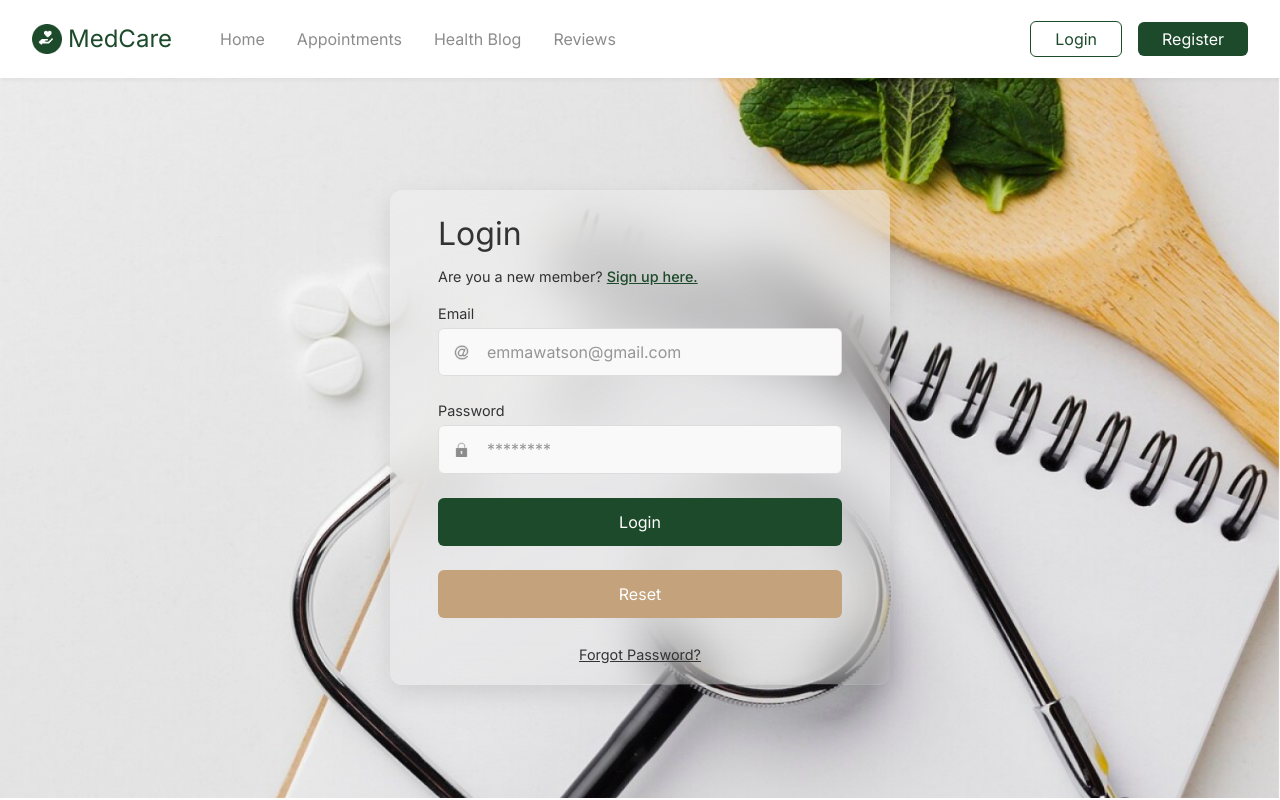
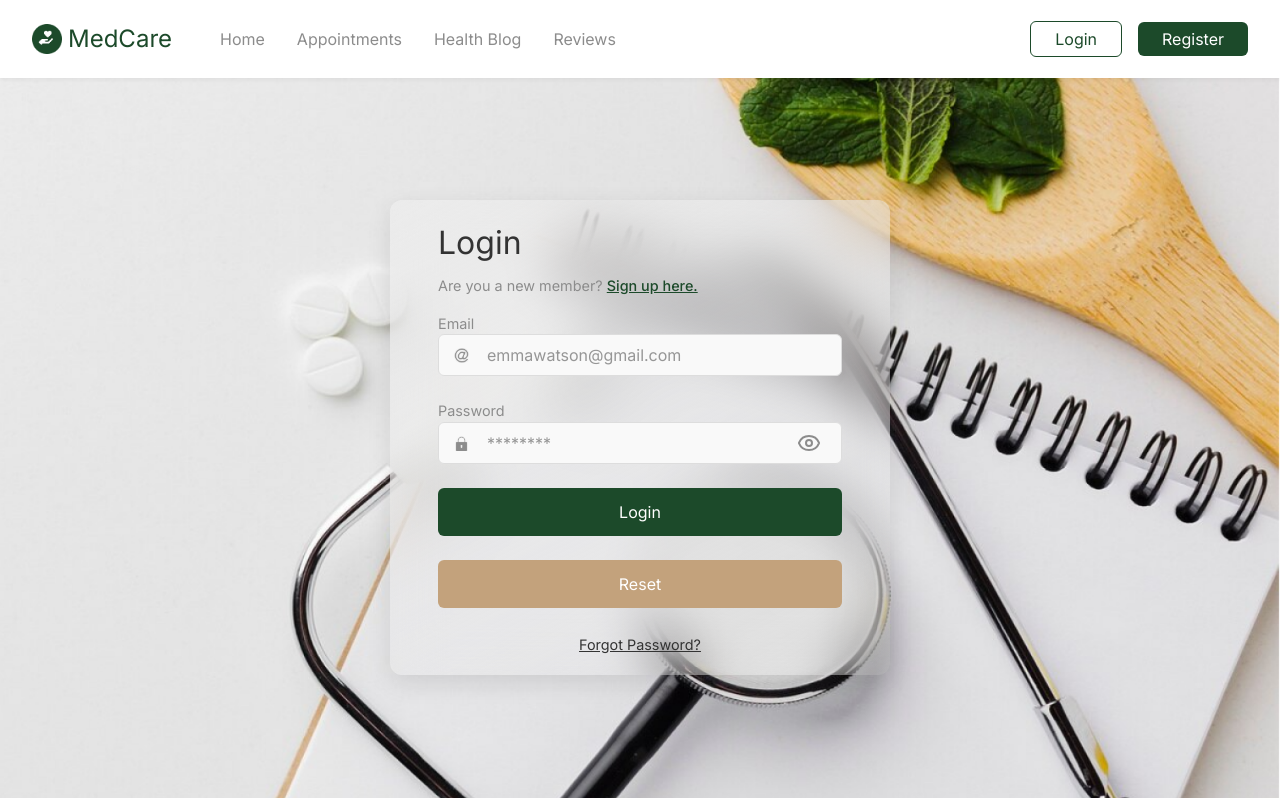
Before and after one commit to Mansisaraswat03/appointment-ttn, a Next.js app: page /login in a window 1280 px wide. Built offline with nearby package versions, Linux system fonts and the light colour scheme.

Commit message:
updations in login route ui added

```diff
--- a/components/login/login-form.tsx
+++ b/components/login/login-form.tsx
@@ -1,7 +1,16 @@
+"use client"
+import { useState } from 'react';
 import Link from 'next/link';
+import Image from 'next/image';
 import styles from './login.module.css';
-import Image from 'next/image';
+import { EyeOff, Eye } from 'lucide-react';
 const Login = () => {
+  const [showPassword, setShowPassword] = useState(false);
+
+  const togglePasswordVisibility = () => {
+    setShowPassword((prev) => !prev);
+  };
+
   return (
     <section className={styles.formSection} aria-labelledby="login-heading">
       <div className={styles.formContainer}>
@@ -14,15 +23,25 @@ const Login = () => {
           </Link>
         </p>
 
-          <form className={styles.form} method="POST" action="/api/login" aria-label="Login Form">
+        <form
+          className={styles.form}
+          method="POST"
+          action="/api/login"
+          aria-label="Login Form"
+        >
           {/* Email Input */}
           <div className={styles.inputGroup}>
             <label htmlFor="email" className={styles.label}>
               Email
             </label>
             <div className={styles.inputWrapper}>
-                {/* <span className={styles.icon} aria-hidden="true">📧</span> */}
-                <Image src="/images/@.svg" alt="Email icon" width={20} height={20} className={styles.icon}/>
+              <Image
+                src="/images/@.svg"
+                alt="Email icon"
+                width={20}
+                height={20}
+                className={styles.icon}
+              />
               <input
                 type="email"
                 id="email"
@@ -41,10 +60,15 @@ const Login = () => {
               Password
             </label>
             <div className={styles.inputWrapper}>
-                {/* <span className={styles.icon} aria-hidden="true">🔒</span> */}
-                <Image src="/images/lock.svg" alt="Email icon" width={20} height={20} className={styles.icon}/>
+              <Image
+                src="/images/lock.svg"
+                alt="Password icon"
+                width={20}
+                height={20}
+                className={styles.icon}
+              />
               <input
-                  type="password"
+                type={showPassword ? 'text' : 'password'}
                 id="password"
                 name="password"
                 placeholder="********"
@@ -52,11 +76,31 @@ const Login = () => {
                 autoComplete="current-password"
                 aria-required="true"
               />
+
+              {/* Toggle Eye Icon */}
+              <button
+                type="button"
+                onClick={togglePasswordVisibility}
+                className={styles.eyeToggleBtn}
+                aria-label={showPassword ? 'Hide password' : 'Show password'}
+              >
+                {/* <Image
+                  src={showPassword ? '/images/eye-off.svg' : '/images/Eye.svg'}
+                  alt={showPassword ? 'Hide password icon' : 'Show password icon'}
+                  width={20}
+                  height={20}
+                /> */}
+                {showPassword ?  <EyeOff className={styles.icon}/> : <Eye className={styles.icon}/>}
+              </button>
             </div>
           </div>
 
           {/* Submit Button */}
-            <button type="submit" className={styles.loginBtn} aria-label="Login to your account">
+          <button
+            type="submit"
+            className={styles.loginBtn}
+            aria-label="Login to your account"
+          >
             Login
           </button>
 
@@ -77,7 +121,7 @@ const Login = () => {
         </div>
       </div>
     </section>
-  )
-}
+  );
+};
 
-export default Login
+export default Login;
--- a/components/login/login.module.css
+++ b/components/login/login.module.css
@@ -49,7 +49,7 @@
 
 .signupText {
   font-size: 0.9rem;
-  color: #333;
+  color: #8C8C8C;
 }
 
 .signupLink {
@@ -68,12 +68,12 @@
 .inputGroup {
   display: flex;
   flex-direction: column;
-  gap: 0.2rem;
+  /* gap: 0.2rem; */
 }
 
 .label {
   font-size: 0.9rem;
-  color: #333;
+  color: #8C8C8C;
 }
 
 .inputWrapper {
@@ -82,7 +82,7 @@
   background: #f9f9f9;
   border: 1px solid #ddd;
   border-radius: 6px;
-  padding: 0.2rem 0.75rem;
+  padding: 0 0.75rem;
   transition: border-color 0.3s ease;
 }
 
@@ -102,8 +102,9 @@
 
 .icon {
   margin-right: 0.5rem;
-  font-size: 1rem;
-  color: #1c4a2a;
+  font-size: 0.6rem;
+  /* color: #1c4a2a; */
+  color: #8C8C8C;
 }
 
 .loginBtn {
@@ -147,6 +148,21 @@
   text-decoration: underline;
 }
 
+.eyeToggleBtn {
+    background: none;
+    border: none;
+    cursor: pointer;
+    padding: 0;
+    margin-left: 8px; /* or adjust spacing */
+    display: flex;
+    align-items: center;
+  }
+
+  .eyeToggleBtn img {
+    display: block;
+  }
+
+
 @media screen and (max-width: 500px) {
   .formContainer {
     padding: 2rem;
--- a/package.json
+++ b/package.json
@@ -9,6 +9,7 @@
     "lint": "next lint"
   },
   "dependencies": {
+    "lucide-react": "^0.479.0",
     "next": "15.2.1",
     "react": "^19.0.0",
     "react-dom": "^19.0.0",
```
Also changed, not shown: public/images/Eye.svg (added), 1 other file (tests, documents, lock files or other folders). Lines whose indentation alone changed are shown as unchanged.
